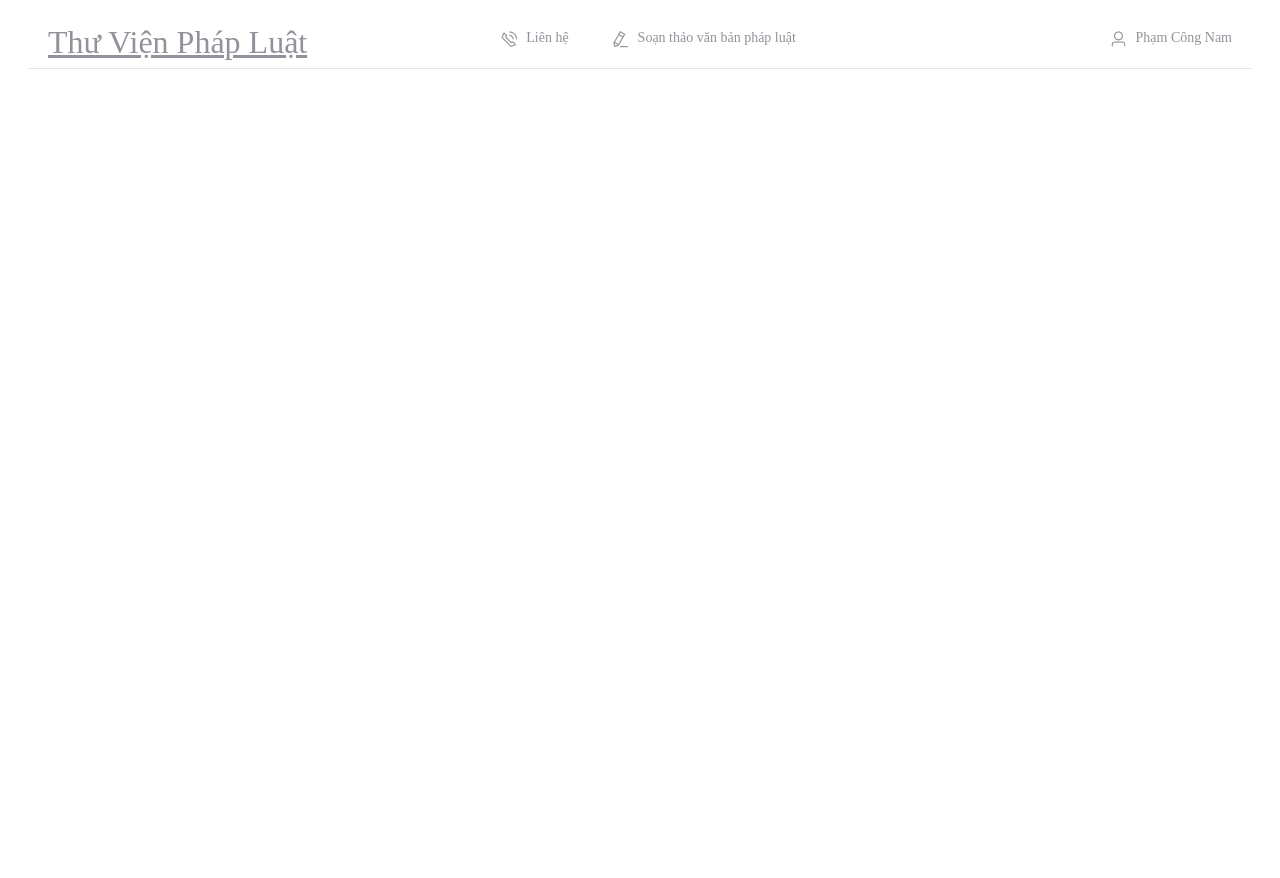
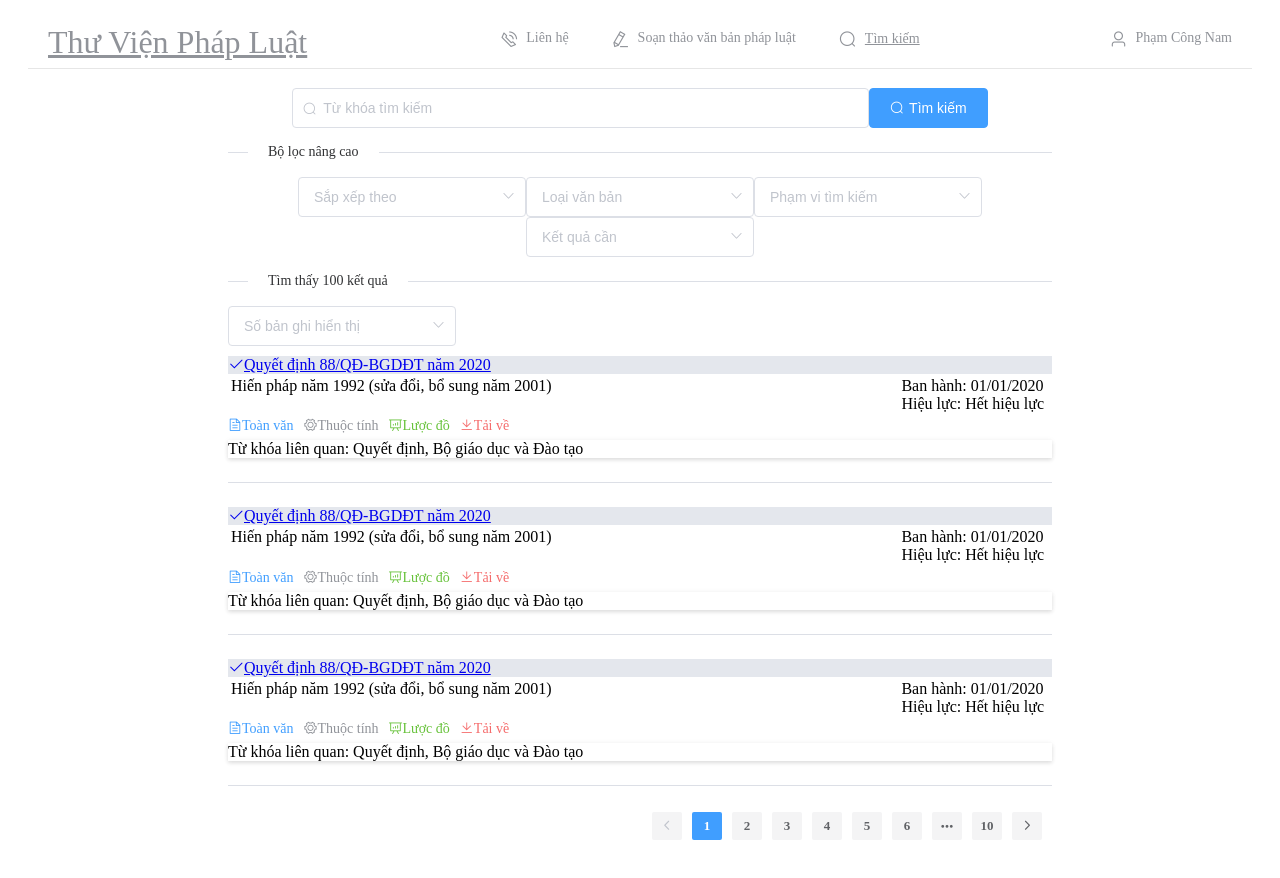
Before and after one commit to NguyenNamUET/laws_project_frontend_deploy_clone, a Nuxt app: page /laws in a window 1280 px wide. Shown: the top 878 px of the page. Before the commit the page ends 800 px from the top, so only its background shows below. Built offline with nearby package versions, Linux system fonts and the light colour scheme.

Commit message:
added search UI

```diff
--- a/components/law_listing.vue
+++ b/components/law_listing.vue
@@ -6,9 +6,7 @@
       v-for="law in laws"
     >
       <el-col :span="16" style="width: 400px;">
-        <nuxt-link :to="{name: law_detail}">
-          {{law.name}}
-        </nuxt-link>
+        <nuxt-link v-for="law in laws" v-bind:to="'/laws/' + law.id"><div>{{law.name}}</div></nuxt-link>
       </el-col>
       <el-col :span="4" style="width: 200px; float:right">
         Ban hành: {{law.issued_date}}
@@ -22,7 +20,6 @@
     <el-row
       :gutter="20"
       style="box-shadow: 0 2px 4px rgba(0, 0, 0, .12), 0 0 6px rgba(0, 0, 0, .04); margin-top: 6px;"
-      v-for="law in laws"
     >
       <el-col>
         <span>Từ khóa liên quan: Quyết định, Bộ giáo dục và Đào tạo</span>
--- a/layouts/default.vue
+++ b/layouts/default.vue
@@ -6,7 +6,8 @@
           <el-menu-item index="1" style="font-size: xx-large; "><nuxt-link to="/">Thư Viện Pháp Luật</nuxt-link></el-menu-item>
           <el-menu-item index="2" style="margin-left: 150px"><i class="el-icon-phone-outline"></i>Liên hệ</el-menu-item>
           <el-menu-item index="3"><i class="el-icon-edit"></i>Soạn thảo văn bản pháp luật</el-menu-item>
-          <el-menu-item index="4" style="float:right"><i class="el-icon-user"></i>Phạm Công Nam</el-menu-item>
+          <el-menu-item index="4"><i class="el-icon-search"></i><nuxt-link to="/laws">Tìm kiếm</nuxt-link></el-menu-item>
+          <el-menu-item index="5" style="float:right"><i class="el-icon-user"></i>Phạm Công Nam</el-menu-item>
         </el-menu>
       </el-header>
       <el-main>
--- /dev/null
+++ b/pages/laws/index.vue
@@ -0,0 +1,215 @@
+<template>
+  <div class="container">
+    <div>
+      <div class="search_field">
+        <el-input
+          placeholder="Từ khóa tìm kiếm"
+          v-model="search_key"
+          clearable
+          prefix-icon="el-icon-search"
+          style="width: 70% "
+        >
+        </el-input>
+        <el-button type="primary" icon="el-icon-search">Tìm kiếm</el-button>
+      </div>
+      <el-divider content-position="left">Bộ lọc nâng cao</el-divider>
+      <div class="filter">
+          <el-select v-model="sort_by" clearable placeholder="Sắp xếp theo">
+            <el-option
+            v-for="item in sort_options"
+            :key="item.value"
+            :label="item.label"
+            :value="item.value">
+            </el-option>
+          </el-select>
+          <el-select v-model="doc_type" clearable placeholder="Loại văn bản">
+            <el-option
+              v-for="item in type_options"
+              :key="item"
+              :label="item"
+              :value="item">
+            </el-option>
+          </el-select>
+          <el-select v-model="search_range" clearable placeholder="Phạm vi tìm kiếm">
+            <el-option
+              v-for="item in range_options"
+              :key="item"
+              :label="item"
+              :value="item">
+            </el-option>
+          </el-select>
+        <el-select v-model="key_option" clearable placeholder="Kết quả cần">
+          <el-option
+            v-for="item in key_options"
+            :key="item.key"
+            :label="item.label"
+            :value="item.key">
+          </el-option>
+        </el-select>
+      </div>
+    </div>
+    <el-divider content-position="left">Tìm thấy {{total}} kết quả</el-divider>
+
+    <div class="search_result">
+        <el-select style=" margin-bottom: 10px" v-model="per_page" placeholder="Số bản ghi hiển thị">
+          <el-option
+            v-for="item in per_page_options"
+            :key="item.value"
+            :label="item.label"
+            :value="item.value">
+          </el-option>
+        </el-select>
+      <div v-for="law in search_result">
+        <el-row>
+          <el-col style="background-color: #E4E7ED">
+            <nuxt-link v-bind:to="'/laws/' + law.id"><div><i class="el-icon-check"></i>{{law.name}}</div></nuxt-link>
+          </el-col>
+        </el-row>
+        <el-row
+          :gutter="20"
+          style="padding: 3px"
+        >
+          <el-col :span="8" style="width: 80%;">
+            <div>
+            {{law.description}}
+            </div>
+          </el-col>
+          <el-col :span="4" style="width: 20%; float:right">
+            <div>
+              Ban hành: {{law.issued_date}}
+              <br>
+              Hiệu lực:
+              <span v-if="law.is_over_due === 1">Hết hiệu lực</span>
+              <span v-if="law.is_over_due === 0">Còn hiệu lực</span>
+              <br>
+            </div>
+          </el-col>
+        </el-row>
+        <el-row>
+          <el-link type="primary"><i class="el-icon-document"></i>Toàn văn</el-link>
+          <el-link type="info"><i class="el-icon-setting"></i>Thuộc tính</el-link>
+          <el-link type="success"><i class="el-icon-data-analysis"></i>Lược đồ</el-link>
+          <el-link type="danger"><i class="el-icon-download"></i>Tải về</el-link>
+        </el-row>
+        <el-row
+          style="box-shadow: 0 2px 4px rgba(0, 0, 0, .12), 0 0 6px rgba(0, 0, 0, .04); margin-top: 6px;"
+        >
+          <el-col>
+            <span>Từ khóa liên quan: Quyết định, Bộ giáo dục và Đào tạo</span>
+          </el-col>
+        </el-row>
+        <el-divider></el-divider>
+      </div>
+      <div style="float: right">
+        <el-pagination
+          background
+          layout="prev, pager, next"
+          :total="100"
+        >
+        </el-pagination>
+      </div>
+    </div>
+  </div>
+</template>
+
+<script>
+    import law_listing from "../../components/law_listing";
+    export default {
+        name: "index",
+      components: {law_listing},
+      data() {
+        return {
+          search_key: null,
+          sort_by: null,
+          sort_options: [
+            {
+              value: '0',
+              label: 'Ngày ban hành'
+            },
+            {
+              value: '1',
+              label: 'Ngày có hiệu lực'
+            },
+            {
+              value: '2',
+              label: 'Ngày hết hiệu lực'
+            },
+          ],
+          doc_type: null,
+          type_options: [
+            'Chỉ thị','Điều ước quốc tế','Hiến pháp','Lệnh','Luật','Nghị định','Nghị quyết','Pháp lệnh','Quyết định',
+            'Sắc lệnh','Thông tư', 'Thông tư liên tịch', 'Văn bản hợp nhất', 'Văn bản khác', 'Văn bản WTO'],
+          search_range: null,
+          range_options: ['Toàn quốc','Hà Nội', 'TP Hồ Chí Minh', 'Sài Gòn'],
+          key_option: null,
+          key_options: [
+            {
+              key: 0,
+              label: 'Chính xác cụm từ trên'
+            },
+            {
+              key: 1,
+              label: 'Chứa cụm từ trên'
+            },
+          ],
+          total: 100,
+          search_result: [
+            {
+              id: 1,
+              name: 'Quyết định 88/QĐ-BGDĐT năm 2020',
+              description: 'Hiến pháp năm 1992 (sửa đổi, bổ sung năm 2001)',
+              issued_date: '01/01/2020',
+              is_over_due: 1,
+            },
+            {
+              id: 2,
+              name: 'Quyết định 88/QĐ-BGDĐT năm 2020',
+              description: 'Hiến pháp năm 1992 (sửa đổi, bổ sung năm 2001)',
+              issued_date: '01/01/2020',
+              is_over_due: 1,
+            },
+            {
+              id: 3,
+              name: 'Quyết định 88/QĐ-BGDĐT năm 2020',
+              description: 'Hiến pháp năm 1992 (sửa đổi, bổ sung năm 2001)',
+              issued_date: '01/01/2020',
+              is_over_due: 1,
+            }
+          ],
+          per_page: null,
+          per_page_options: [
+            {
+              value: 10,
+              label: '10 bản ghi',
+            },
+            {
+              value: 20,
+              label: '20 bản ghi',
+            },
+            {
+              value: 50,
+              label: '50 bản ghi',
+            },
+          ]
+        }
+      }
+    }
+</script>
+
+<style scoped>
+  .container {
+    clear: both;
+    margin-left: 200px;
+    margin-right: 200px;
+
+  }
+  .search_field {
+    text-align: center;
+  }
+  .filter {
+    text-align: center;
+  }
+  .el-link {
+    margin-right: 10px;
+  }
+</style>
```
